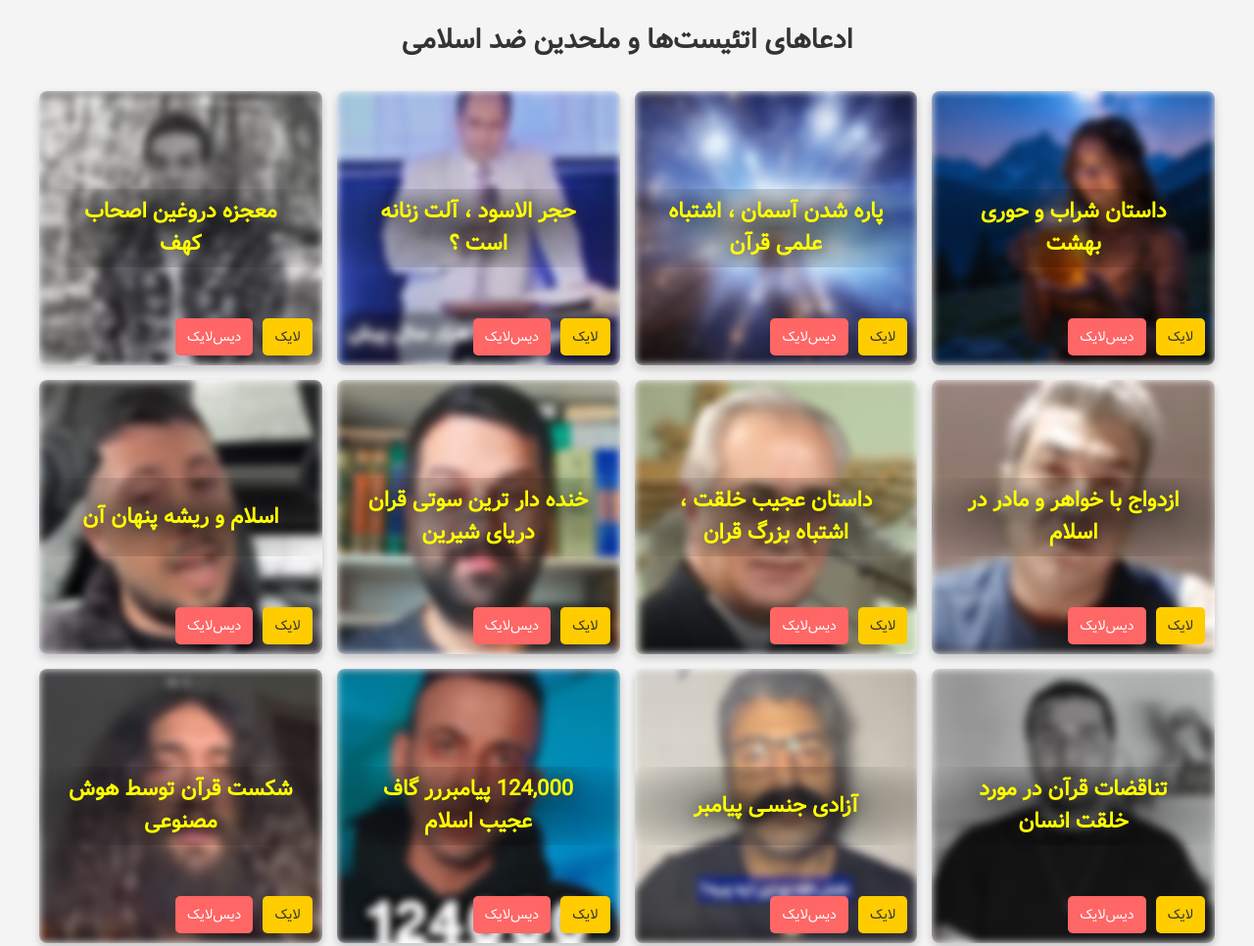
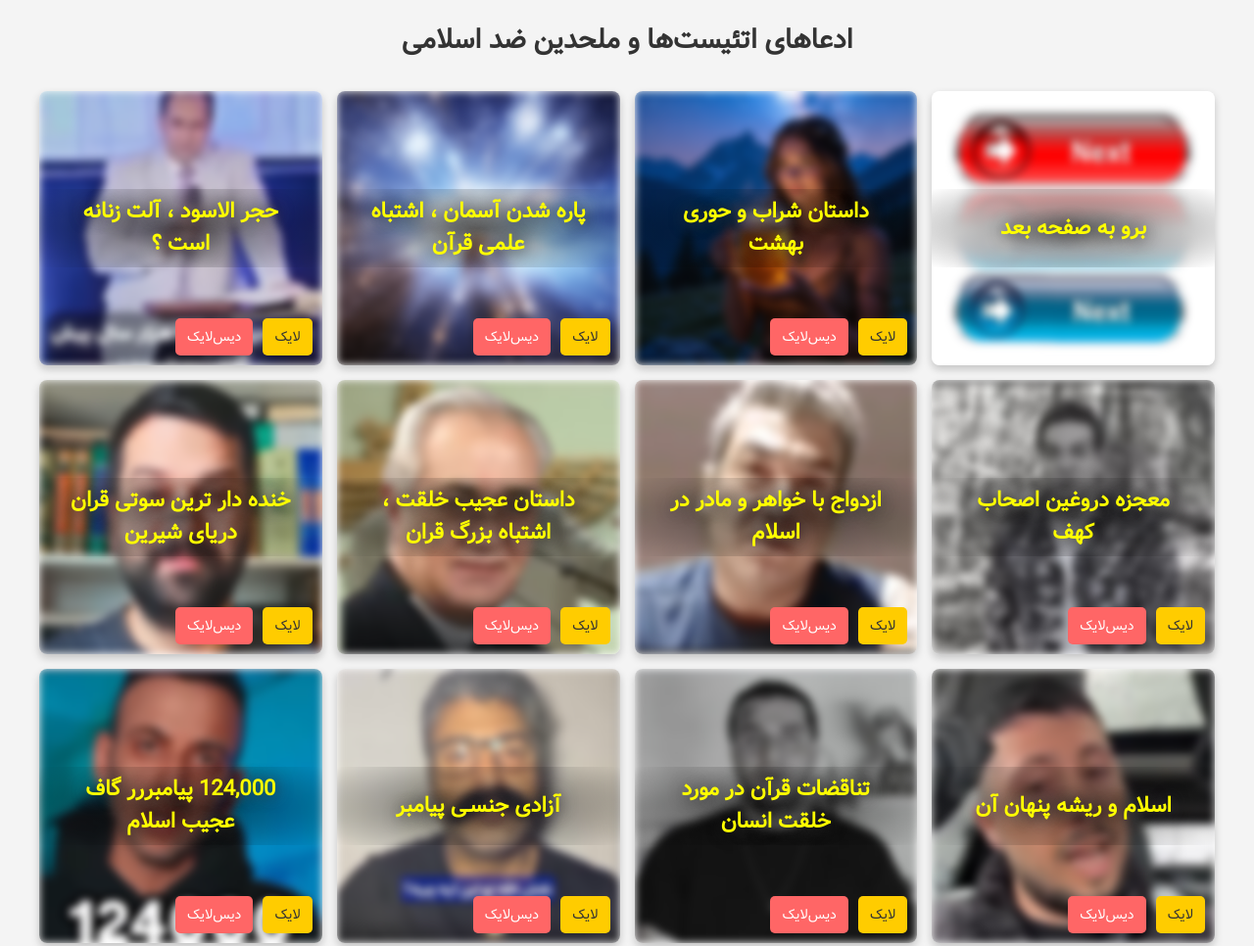
Before and after one commit to Mohammadiko33/Questions-islam, a plain HTML site: page index.html in a window 1280 px wide. Shown: the top 966 px of the page at 98% size. Drawn offline with Linux system fonts and the light colour scheme; files whose address does not match are found by name.

Commit message:
add next page

```diff
--- a/index.html
+++ b/index.html
@@ -8,7 +8,15 @@
 </head>
 <body>
   <div class="title">ادعاهای اتئیست‌ها و ملحدین ضد اسلامی</div>
-    <div class="container"></div>
+  <div class="container">
+    <div class="item">
+      <a href="https://mohammadiko33.github.io/Questions-islam2/">
+        <img src="./base/next.png" alt="برو به صفحه بعد" />
+        <div class="gradient"></div>
+        <div class="text">برو به صفحه بعد</div>
+      </a>
+    </div>
+  </div>
   <script src="./base/app.js"></script>
 </body>
 </html>
```
Also changed, not shown: 1 other file. Lines whose indentation alone changed are shown as unchanged.
